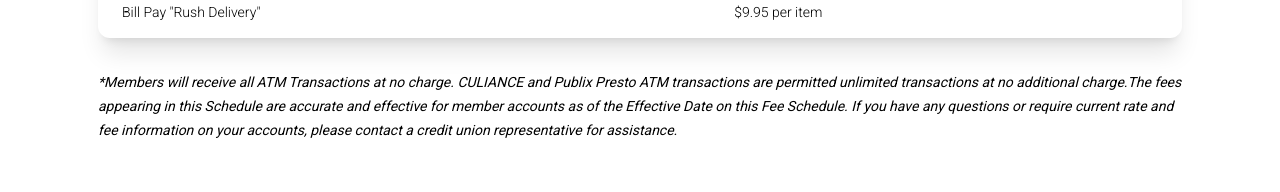
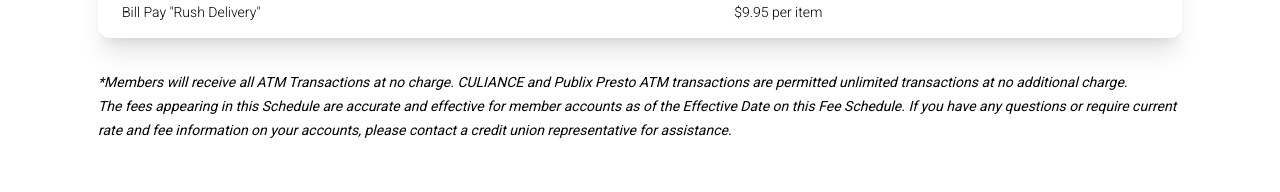
Before and after one commit to Dillonzellis/muts, a Next.js app: page /accounts/fee-schedule in a window 1280 px wide. Shown: the part 1233-1425 px from the top of the page. Built offline with nearby package versions, Linux system fonts and the light colour scheme.

Commit message:
update disclaimer component to wrapped in a div

```diff
--- a/app/components/Disclaimer.tsx
+++ b/app/components/Disclaimer.tsx
@@ -3,7 +3,7 @@ type DisclaimerProps = {
 };
 
 const Disclaimer = ({ text }: DisclaimerProps) => {
-  return <em className="tw-italic tw-text-sm">{text}</em>;
+  return <div><em className="tw-italic tw-text-sm">{text}</em></div>;
 };
 
 export default Disclaimer;
```
